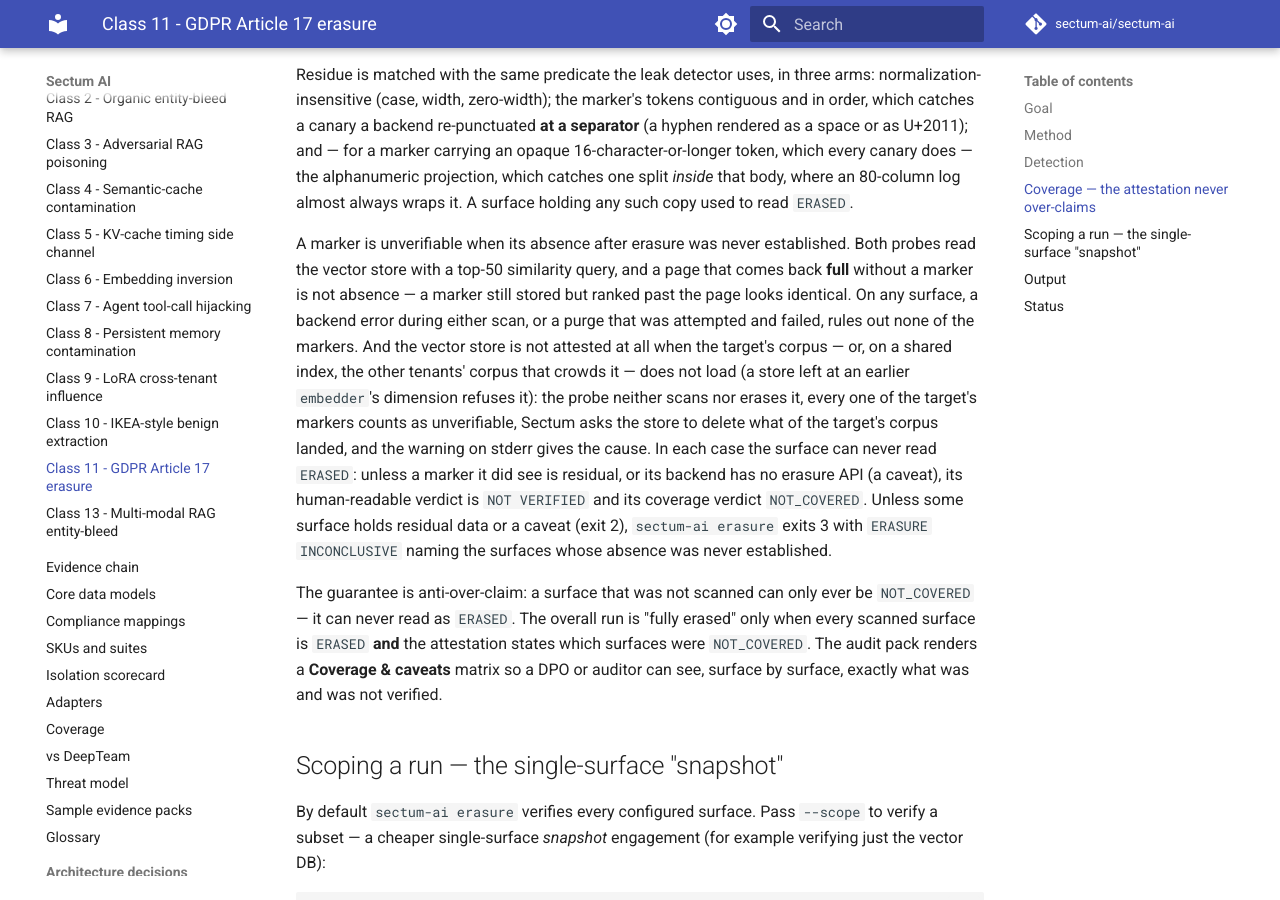
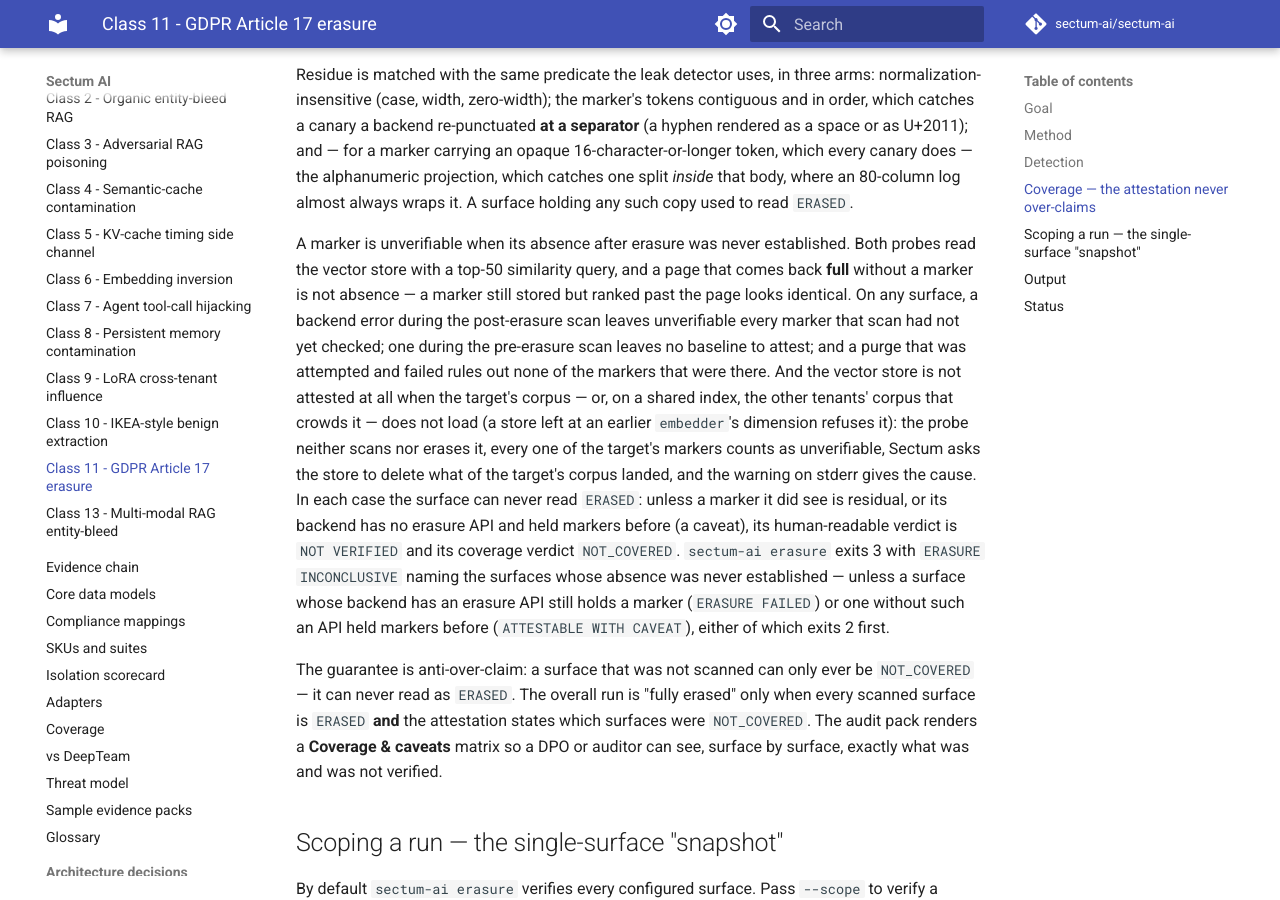
Before and after one commit to sectum-ai/sectum-ai, an MkDocs documentation site: the page built from docs/attack-catalog/class-11-erasure.md, in a window 1280 px wide and 900 px high, scrolled down 2337 px. Built offline with MkDocs 1.6.1 and Material for MkDocs 9.7.7, drawn with Linux system fonts in a browser that asks for light colours; comment, search, counter and statistics services are not loaded.

Commit message:
docs: a failed scan's unverifiable count, and which exit-2 verdicts come first
A post-erasure scan that fails part-way leaves only the markers it had not
checked unverifiable; only a genuine residual or a caveat outranks the
inconclusive exit (a residual on a backend with no erasure API and no
baseline does not).

```diff
--- a/docs/attack-catalog/class-11-erasure.md
+++ b/docs/attack-catalog/class-11-erasure.md
@@ -100,18 +100,22 @@ A marker is unverifiable when its absence after erasure was never established.
 Both probes read the vector store with a top-50 similarity query, and a page that
 comes back **full** without a marker is not absence — a marker still stored but
 ranked past the page looks identical. On any surface, a backend error during
-either scan, or a purge that was attempted and failed, rules out none of the
-markers. And the vector store is not attested at all when the target's corpus —
+the post-erasure scan leaves unverifiable every marker that scan had not yet
+checked; one during the pre-erasure scan leaves no baseline to attest; and a purge
+that was attempted and failed rules out none of the markers that were there. And
+the vector store is not attested at all when the target's corpus —
 or, on a shared index, the other tenants' corpus that crowds it — does not load
 (a store left at an earlier `embedder`'s dimension refuses it): the probe neither
 scans nor erases it, every one of the target's markers counts as unverifiable,
 Sectum asks the store to delete what of the target's corpus landed, and the
 warning on stderr gives the cause. In each case the surface can never read
 `ERASED`: unless a marker it did see is residual, or its backend has no erasure
-API (a caveat), its human-readable verdict is `NOT VERIFIED` and its coverage
-verdict `NOT_COVERED`. Unless some surface holds residual data or a caveat
-(exit 2), `sectum-ai erasure` exits 3 with `ERASURE INCONCLUSIVE` naming the
-surfaces whose absence was never established.
+API and held markers before (a caveat), its human-readable verdict is `NOT VERIFIED` and its coverage
+verdict `NOT_COVERED`. `sectum-ai erasure` exits 3 with `ERASURE INCONCLUSIVE`
+naming the surfaces whose absence was never established — unless a surface whose
+backend has an erasure API still holds a marker (`ERASURE FAILED`) or one without
+such an API held markers before (`ATTESTABLE WITH CAVEAT`), either of which exits
+2 first.
 
 The guarantee is anti-over-claim: a surface that was not scanned can only ever be
 `NOT_COVERED` — it can never read as `ERASED`. The overall run is "fully erased"
```
